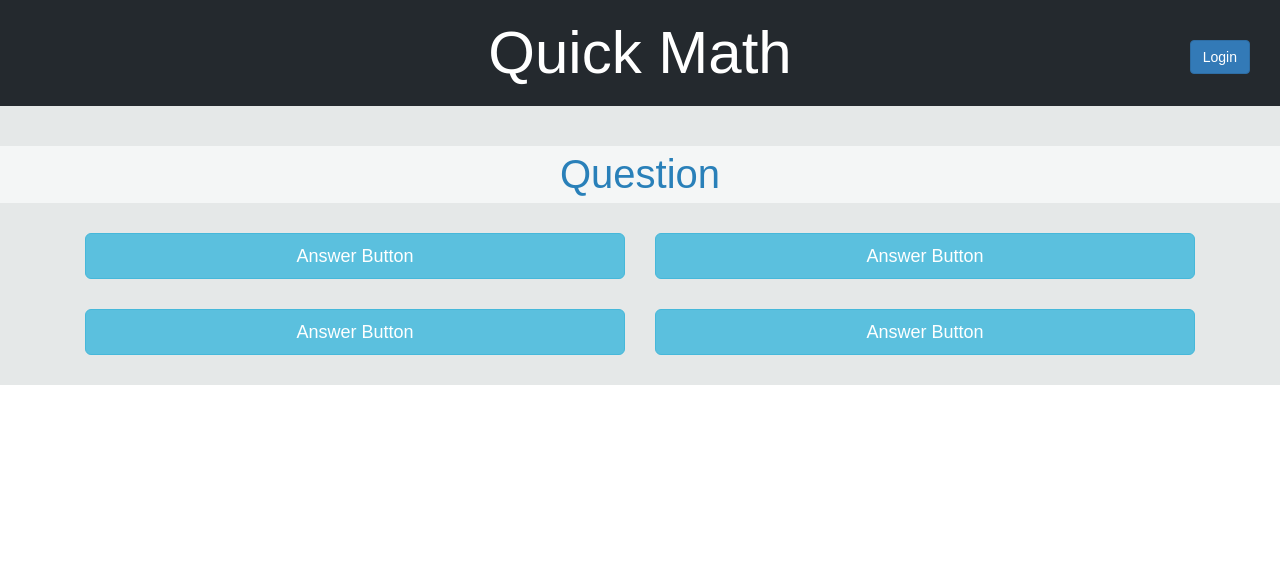
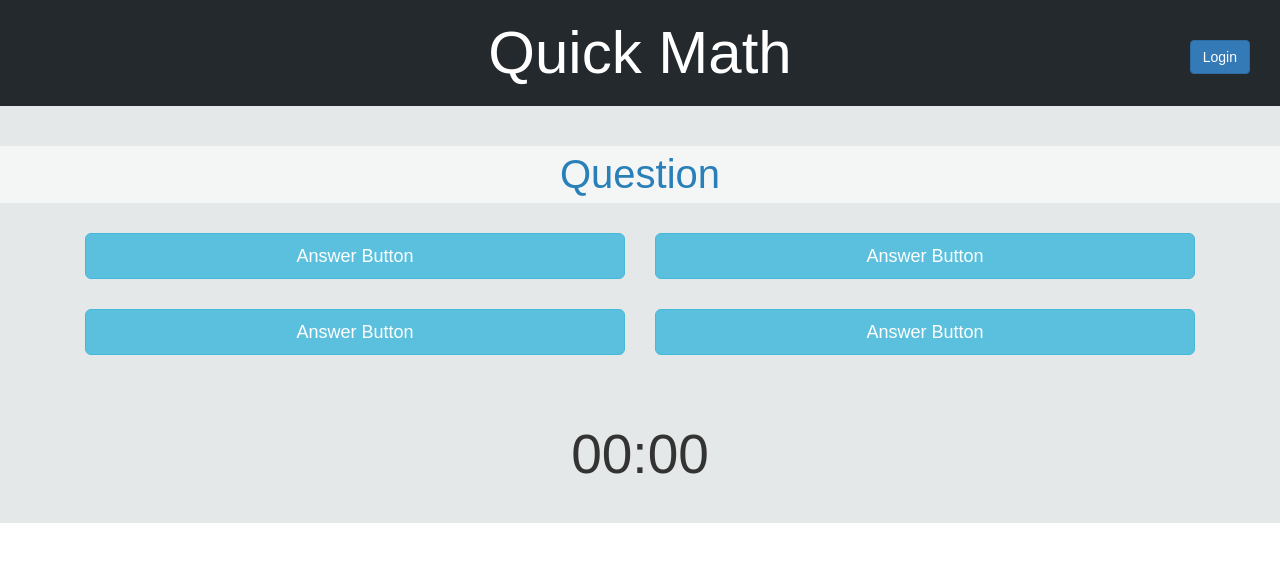
Before and after one commit to lintopher0315/Quick-Math, a React (Create React App) app: page / in a window 1280 px wide. Shown: the top 562 px of the page. Built offline with nearby package versions, Linux system fonts and the light colour scheme.

Commit message:
added timer

```diff
--- a/src/App.js
+++ b/src/App.js
@@ -4,6 +4,7 @@ import './App.css';
 import Header from './components/Header';
 import Question from './components/Question';
 import AnsButton from './components/AnsButton';
+import Timer from './components/Timer';
 import { Grid, Col, Row, Button } from 'react-bootstrap';
 
 class App extends Component {
@@ -30,6 +31,7 @@ class App extends Component {
                         <AnsButton/>
                     </Col>
                 </Grid>
+                <Timer/>
             </div>
         );
     }
--- /dev/null
+++ b/src/components/Timer.js
@@ -0,0 +1,34 @@
+import React, { Component } from 'react';
+import ReactDOM from 'react-dom';
+import { Grid, Col, Row, Button } from 'react-bootstrap';
+
+class Timer extends Component {
+    render() {
+        var minutes = 0;
+        var seconds = 0;
+        var time = "";
+        if (minutes.toString().length === 1) {
+            time += "0";
+        }
+        time += minutes.toString() + ":";
+        if (seconds.toString().length === 1) {
+            time += "0";
+        }
+        time += seconds.toString();
+        return (
+            <div className="timer" style = {styles.div}>
+                <p>{time}</p>
+            </div>
+        );
+    }
+}
+
+let styles = {
+    div: {
+        fontFamily: "sans-serif",
+        fontSize: 55,
+        paddingBottom: 20,
+    }
+}
+
+export default Timer;
```
